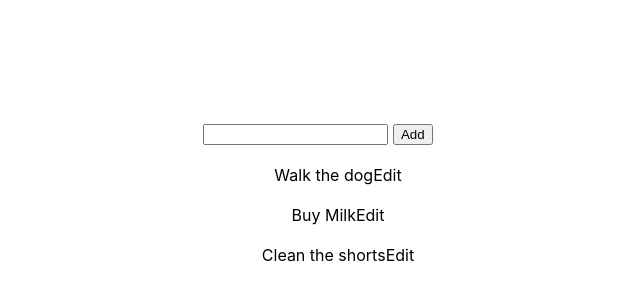
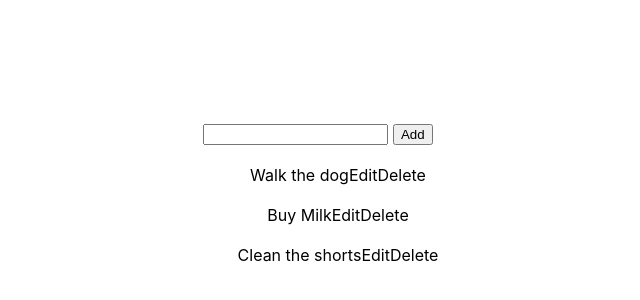
Before and after one commit to dallasclarke/todo-rebuild, a React (Create React App) app: page / in a window 1280 px wide. Shown: the part 88-388 px from the top of the page, without its empty margins (322-962 px from the left). Built offline with nearby package versions, Linux system fonts and the light colour scheme.

Commit message:
Added delete button in view

```diff
--- a/src/components/Todo/TodoView.js
+++ b/src/components/Todo/TodoView.js
@@ -53,6 +53,14 @@ const TodoView = ({
                 disabledButton={disabledEditButton}
               />
             )}
+                <Span
+                    value={"Delete"}
+                    id={id}
+                    onClick={todoViewHandleDeleteButton}
+                    className={`todo-button-shared-style delete-button`}
+                    disabledClass="disabled"
+                    disabledButton={disabledEditButton}
+                />
           </li>
         );
       })}
```
